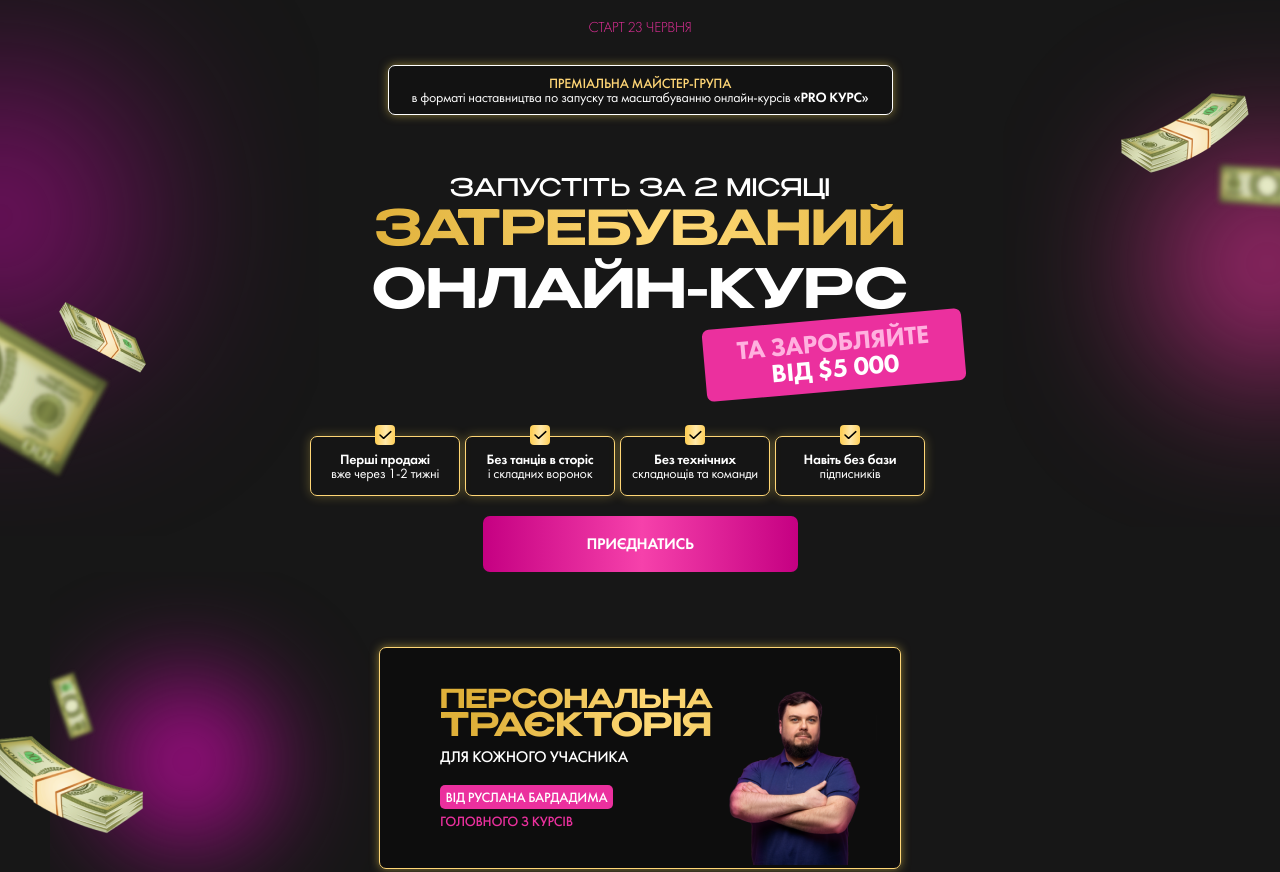
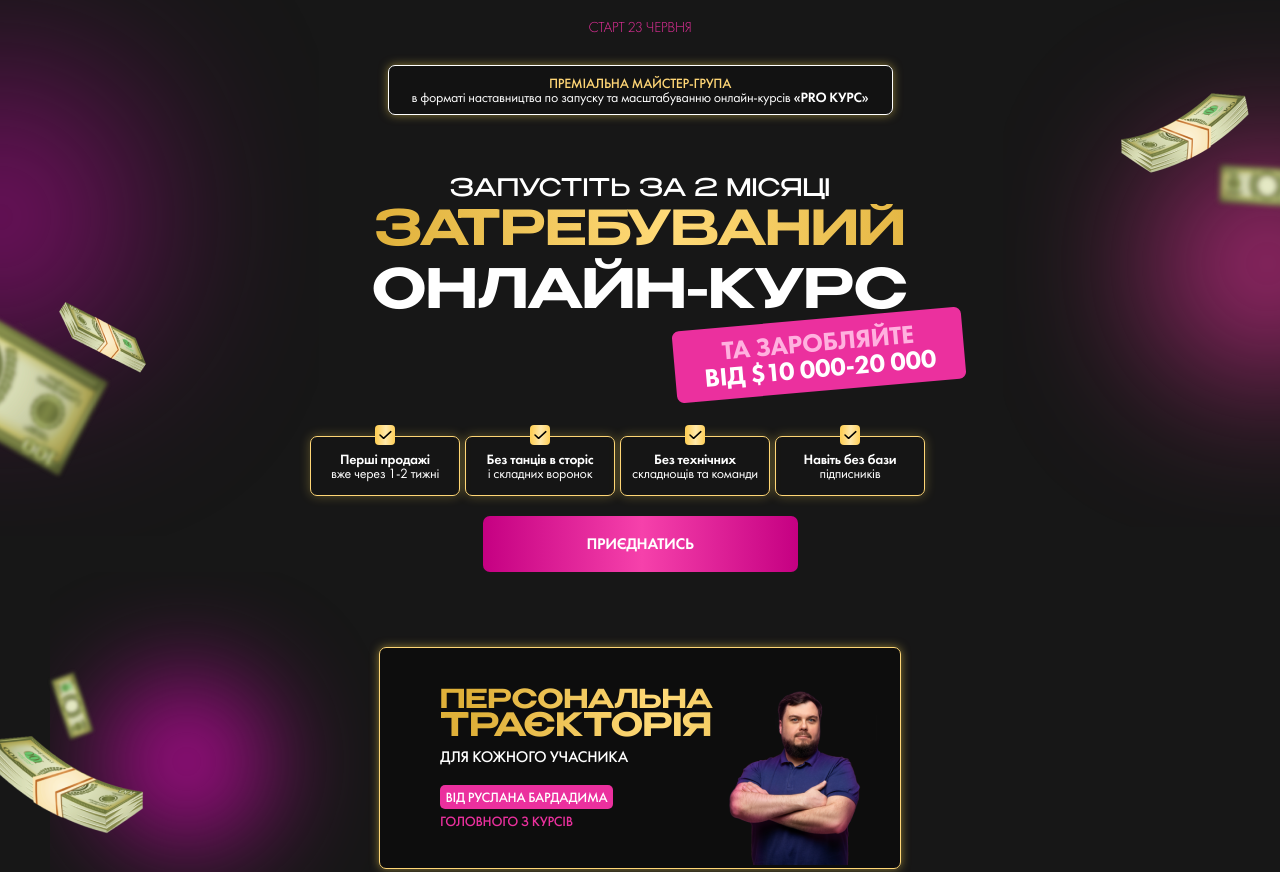
Before and after one commit to RomanIsaiev/work-website-39-copy, a website built with Vite: page index.html in a window 1280 px wide. Shown: the top 872 px of the page. Built offline with nearby package versions, Linux system fonts and the light colour scheme.

Commit message:
update header

```diff
--- a/index.html
+++ b/index.html
@@ -27,7 +27,10 @@
         <h1 class="header-title">затребуваний</h1>
         <p class="header-subtitle">Онлайн-курс</p>
         <div class="earn-container">
-          <p class="earn-text">та заробляйте <span>від $5 000</span></p>
+          <p class="earn-text">
+            та заробляйте <br />
+            <span>від $10 000-20 000</span>
+          </p>
         </div>
         <ul class="header-list list">
           <li class="list-item">
--- a/src/css/styles.css
+++ b/src/css/styles.css
@@ -242,7 +242,7 @@ p {
   letter-spacing: -0.36px;
   text-transform: uppercase;
 
-  max-width: 148px;
+  max-width: 168px;
   width: 100%;
 }
 
@@ -322,12 +322,12 @@ p {
     top: 299px;
     right: 60px;
 
-    max-width: 260px;
+    max-width: 290px;
   }
 
   .earn-text {
     font-size: 26px;
-    max-width: 215px;
+    max-width: 245px;
   }
 }
 
```
